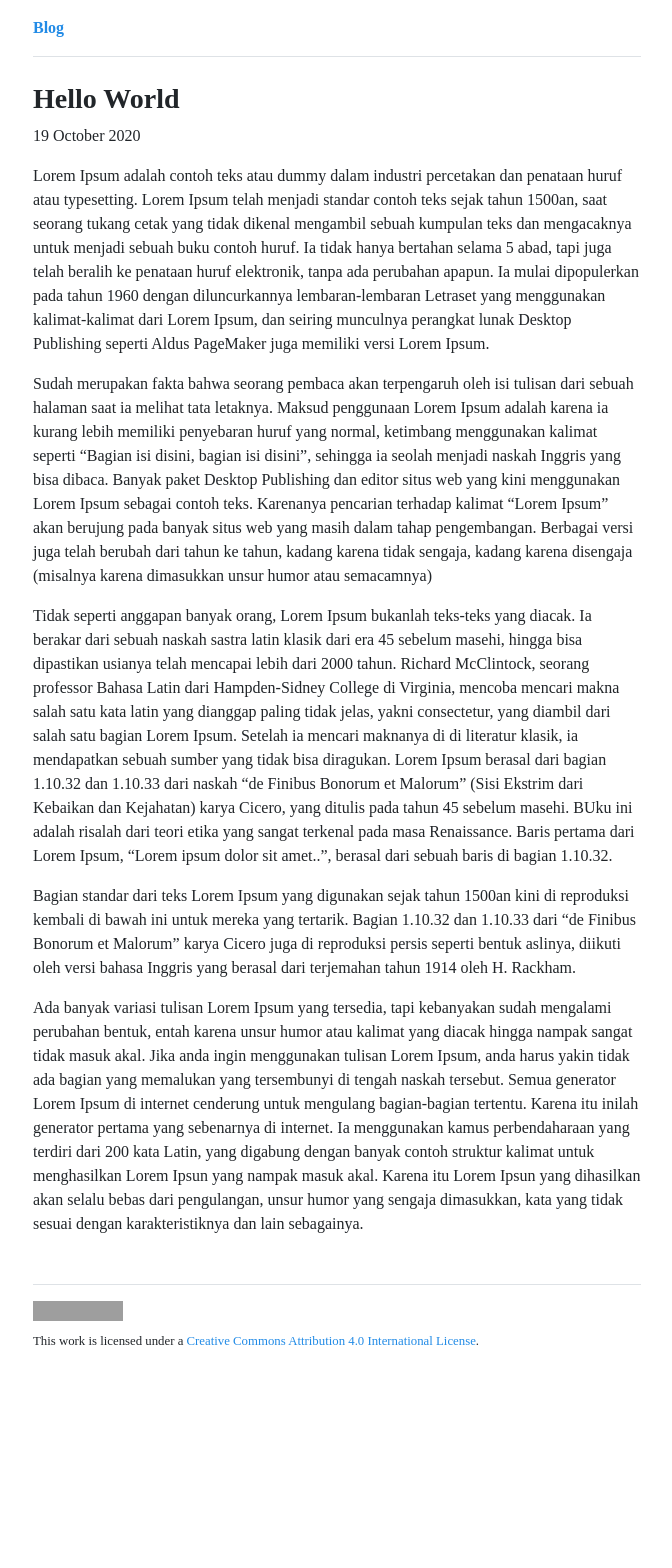
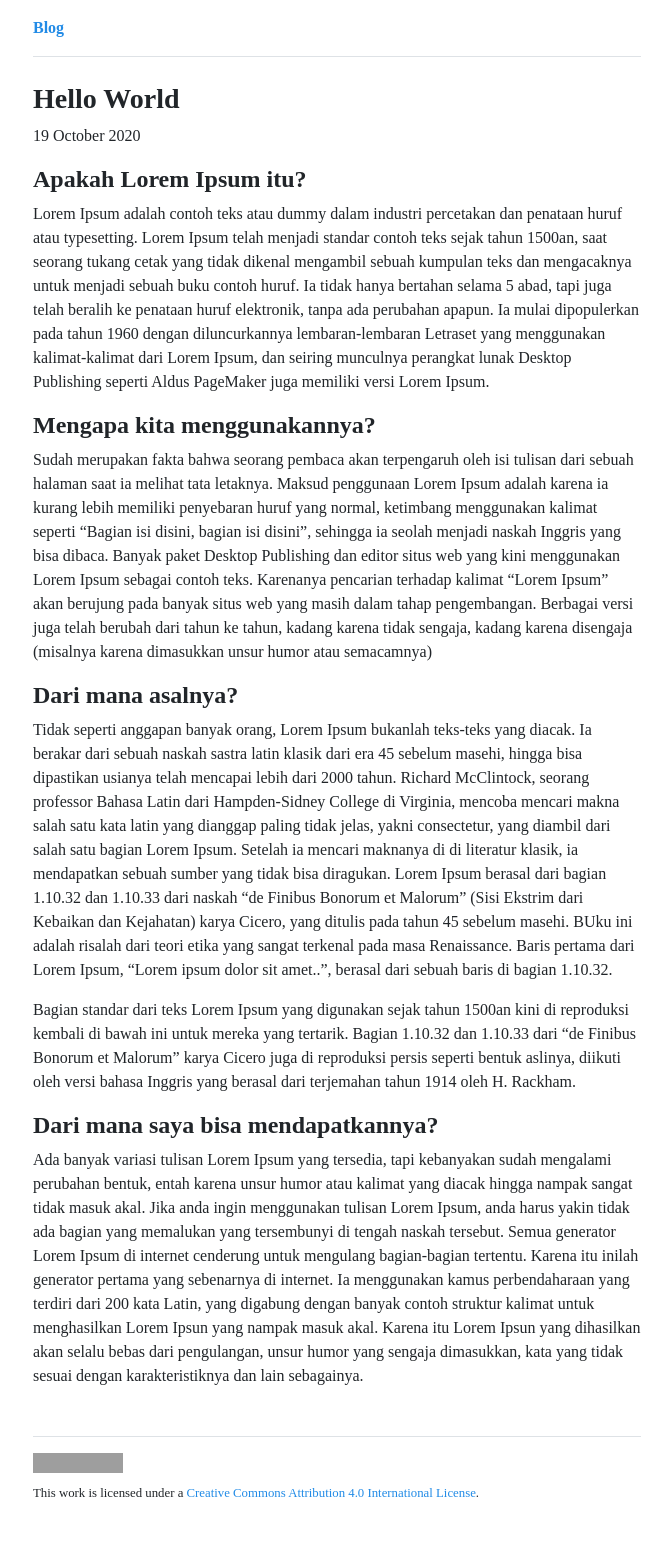
Before and after one commit to reedeeng/blog, a Jekyll site: the page built from _posts/2020-10-19-hello-world.md, in a window 1280 px wide. Shown: the whole page, without its empty margins (303-975 px from the left). Built offline with Jekyll 4.4.1, drawn with Linux system fonts in a browser that asks for light colours; some web fonts are replaced; before the commit the page ends 1416 px from its top, so only the background shows below that; grey boxes are pictures that could not be loaded.

Commit message:
Update 2020-10-19-hello-world.md

```diff
--- a/_posts/2020-10-19-hello-world.md
+++ b/_posts/2020-10-19-hello-world.md
@@ -3,12 +3,16 @@ layout: post
 title: Hello World
 ---
 
+## Apakah Lorem Ipsum itu?
 Lorem Ipsum adalah contoh teks atau dummy dalam industri percetakan dan penataan huruf atau typesetting. Lorem Ipsum telah menjadi standar contoh teks sejak tahun 1500an, saat seorang tukang cetak yang tidak dikenal mengambil sebuah kumpulan teks dan mengacaknya untuk menjadi sebuah buku contoh huruf. Ia tidak hanya bertahan selama 5 abad, tapi juga telah beralih ke penataan huruf elektronik, tanpa ada perubahan apapun. Ia mulai dipopulerkan pada tahun 1960 dengan diluncurkannya lembaran-lembaran Letraset yang menggunakan kalimat-kalimat dari Lorem Ipsum, dan seiring munculnya perangkat lunak Desktop Publishing seperti Aldus PageMaker juga memiliki versi Lorem Ipsum.
 
+## Mengapa kita menggunakannya?
 Sudah merupakan fakta bahwa seorang pembaca akan terpengaruh oleh isi tulisan dari sebuah halaman saat ia melihat tata letaknya. Maksud penggunaan Lorem Ipsum adalah karena ia kurang lebih memiliki penyebaran huruf yang normal, ketimbang menggunakan kalimat seperti "Bagian isi disini, bagian isi disini", sehingga ia seolah menjadi naskah Inggris yang bisa dibaca. Banyak paket Desktop Publishing dan editor situs web yang kini menggunakan Lorem Ipsum sebagai contoh teks. Karenanya pencarian terhadap kalimat "Lorem Ipsum" akan berujung pada banyak situs web yang masih dalam tahap pengembangan. Berbagai versi juga telah berubah dari tahun ke tahun, kadang karena tidak sengaja, kadang karena disengaja (misalnya karena dimasukkan unsur humor atau semacamnya)
 
+## Dari mana asalnya?
 Tidak seperti anggapan banyak orang, Lorem Ipsum bukanlah teks-teks yang diacak. Ia berakar dari sebuah naskah sastra latin klasik dari era 45 sebelum masehi, hingga bisa dipastikan usianya telah mencapai lebih dari 2000 tahun. Richard McClintock, seorang professor Bahasa Latin dari Hampden-Sidney College di Virginia, mencoba mencari makna salah satu kata latin yang dianggap paling tidak jelas, yakni consectetur, yang diambil dari salah satu bagian Lorem Ipsum. Setelah ia mencari maknanya di di literatur klasik, ia mendapatkan sebuah sumber yang tidak bisa diragukan. Lorem Ipsum berasal dari bagian 1.10.32 dan 1.10.33 dari naskah "de Finibus Bonorum et Malorum" (Sisi Ekstrim dari Kebaikan dan Kejahatan) karya Cicero, yang ditulis pada tahun 45 sebelum masehi. BUku ini adalah risalah dari teori etika yang sangat terkenal pada masa Renaissance. Baris pertama dari Lorem Ipsum, "Lorem ipsum dolor sit amet..", berasal dari sebuah baris di bagian 1.10.32.
 
 Bagian standar dari teks Lorem Ipsum yang digunakan sejak tahun 1500an kini di reproduksi kembali di bawah ini untuk mereka yang tertarik. Bagian 1.10.32 dan 1.10.33 dari "de Finibus Bonorum et Malorum" karya Cicero juga di reproduksi persis seperti bentuk aslinya, diikuti oleh versi bahasa Inggris yang berasal dari terjemahan tahun 1914 oleh H. Rackham.
 
+## Dari mana saya bisa mendapatkannya?
 Ada banyak variasi tulisan Lorem Ipsum yang tersedia, tapi kebanyakan sudah mengalami perubahan bentuk, entah karena unsur humor atau kalimat yang diacak hingga nampak sangat tidak masuk akal. Jika anda ingin menggunakan tulisan Lorem Ipsum, anda harus yakin tidak ada bagian yang memalukan yang tersembunyi di tengah naskah tersebut. Semua generator Lorem Ipsum di internet cenderung untuk mengulang bagian-bagian tertentu. Karena itu inilah generator pertama yang sebenarnya di internet. Ia menggunakan kamus perbendaharaan yang terdiri dari 200 kata Latin, yang digabung dengan banyak contoh struktur kalimat untuk menghasilkan Lorem Ipsun yang nampak masuk akal. Karena itu Lorem Ipsun yang dihasilkan akan selalu bebas dari pengulangan, unsur humor yang sengaja dimasukkan, kata yang tidak sesuai dengan karakteristiknya dan lain sebagainya.
```
